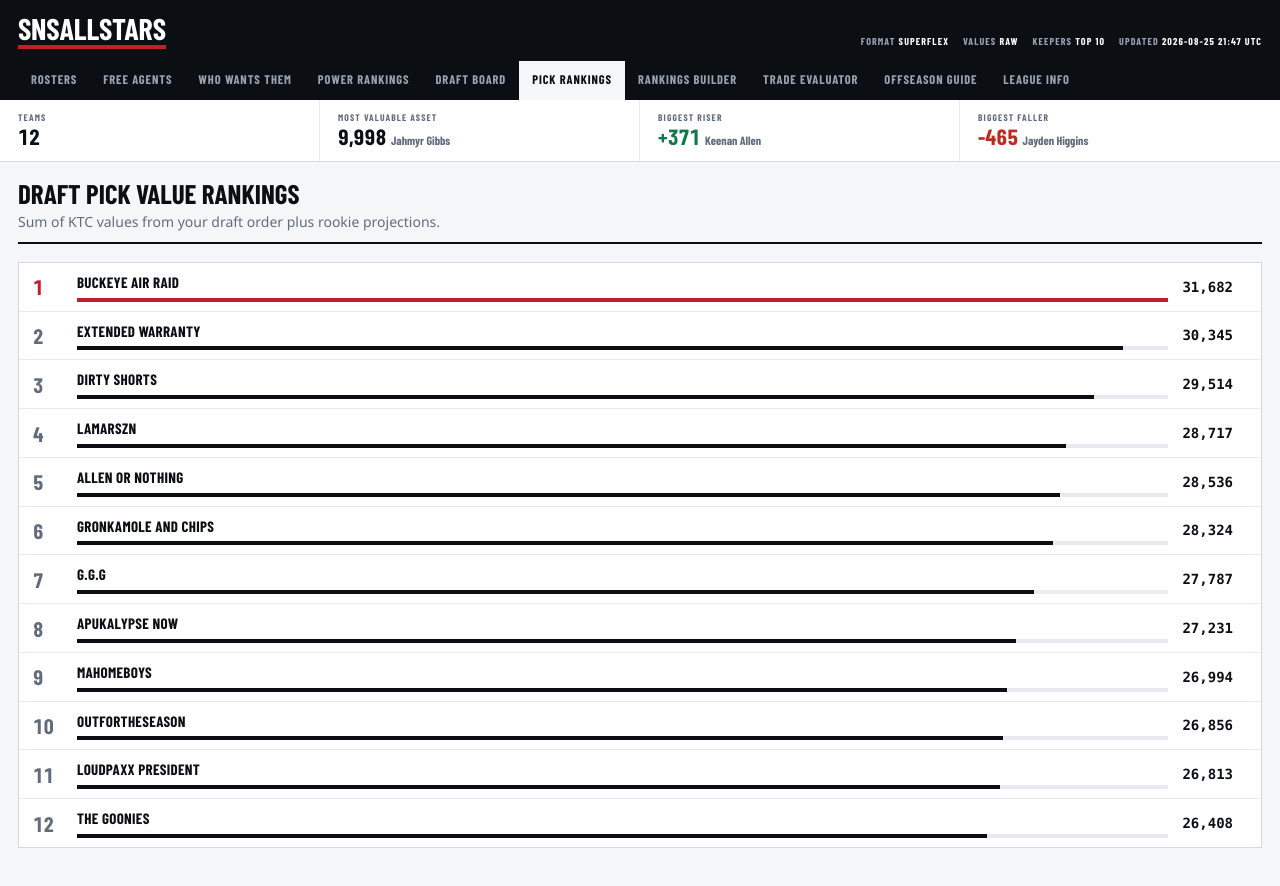
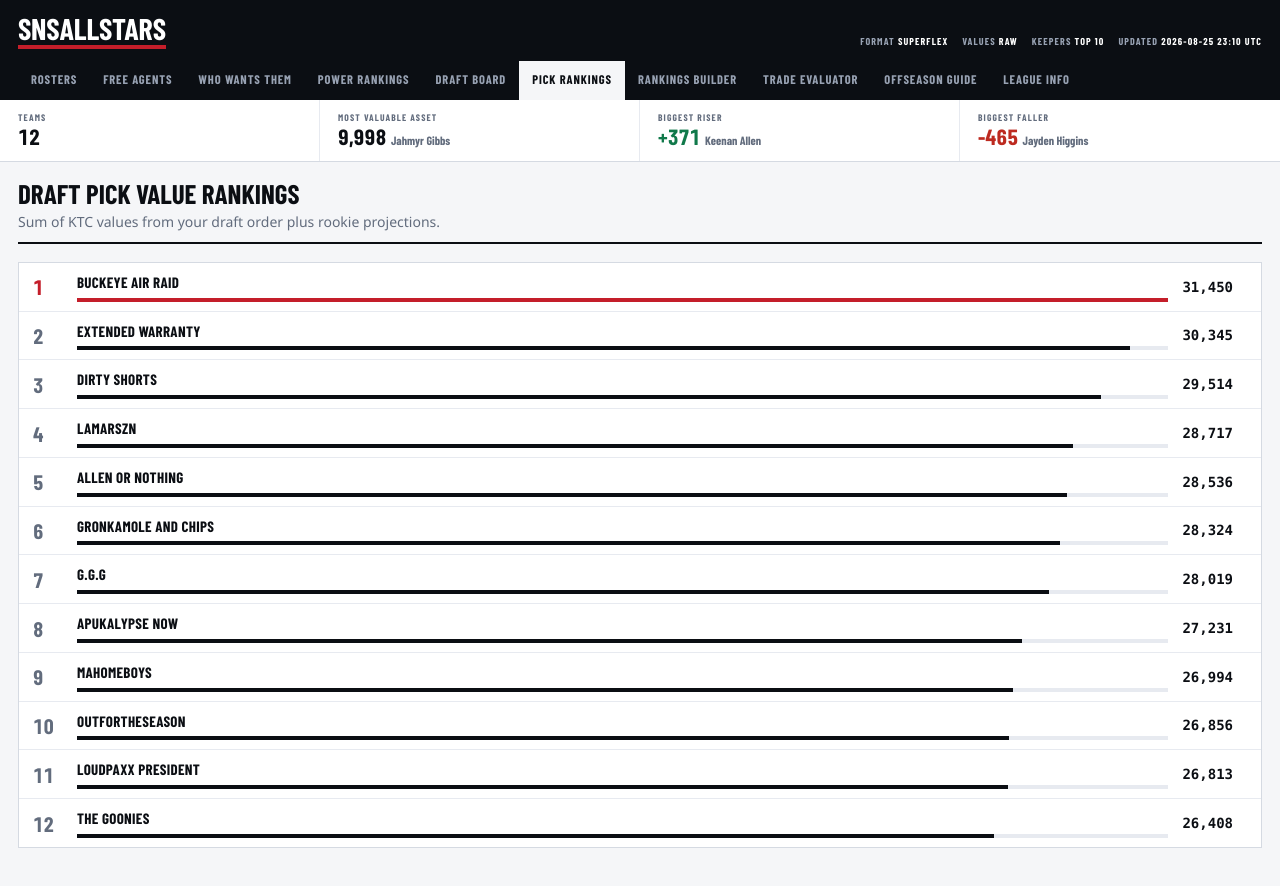
Before and after one commit to elfbarenjoyer/dynastySNS, a plain HTML site: page draft-pick-rankings.html in a window 1280 px wide. Drawn offline with Linux system fonts and the light colour scheme.

Commit message:
Publish SnS trade: pick 43 for pick 61
Buckeye Air Raid sends pick 43 to G.G.G for pick 61, which returns both
picks to the teams that started with them. Across all three trades these
two have made, nothing has moved on net.

First publish under .gitattributes: style.css arrived CRLF from the source
tree and normalised away to nothing, so this is 26 lines of real change
rather than 3,000 lines of line endings.

Co-Authored-By: Claude Opus 5 <noreply@anthropic.com>

```diff
--- a/draft-pick-rankings.html
+++ b/draft-pick-rankings.html
@@ -32,7 +32,7 @@
           <span class="meta-tags"><span class="badge-meta"><span class="k">Format</span> <b>Superflex</b></span>
             <span class="badge-meta"><span class="k">Values</span> <b>Raw</b></span>
             <span class="badge-meta"><span class="k">Keepers</span> <b>Top 10</b></span>
-            <span class="badge-meta"><span class="k">Updated</span> <b>2026-08-25 21:47 UTC</b></span>
+            <span class="badge-meta"><span class="k">Updated</span> <b>2026-08-25 23:10 UTC</b></span>
           </span>
         </p>
       </div>
@@ -204,7 +204,7 @@
             ></div>
           </div>
         </div>
-        <p class="power-score">31,682</p>
+        <p class="power-score">31,450</p>
       </article>
 
       <article class="power-card">
@@ -214,7 +214,7 @@
           <div class="power-bar">
             <div
               class="power-bar-fill"
-              style="width: 95.8%;"
+              style="width: 96.5%;"
             ></div>
           </div>
         </div>
@@ -228,7 +228,7 @@
           <div class="power-bar">
             <div
               class="power-bar-fill"
-              style="width: 93.2%;"
+              style="width: 93.8%;"
             ></div>
           </div>
         </div>
@@ -242,7 +242,7 @@
           <div class="power-bar">
             <div
               class="power-bar-fill"
-              style="width: 90.6%;"
+              style="width: 91.3%;"
             ></div>
           </div>
         </div>
@@ -256,7 +256,7 @@
           <div class="power-bar">
             <div
               class="power-bar-fill"
-              style="width: 90.1%;"
+              style="width: 90.7%;"
             ></div>
           </div>
         </div>
@@ -270,7 +270,7 @@
           <div class="power-bar">
             <div
               class="power-bar-fill"
-              style="width: 89.4%;"
+              style="width: 90.1%;"
             ></div>
           </div>
         </div>
@@ -284,11 +284,11 @@
           <div class="power-bar">
             <div
               class="power-bar-fill"
-              style="width: 87.7%;"
+              style="width: 89.1%;"
             ></div>
           </div>
         </div>
-        <p class="power-score">27,787</p>
+        <p class="power-score">28,019</p>
       </article>
 
       <article class="power-card">
@@ -298,7 +298,7 @@
           <div class="power-bar">
             <div
               class="power-bar-fill"
-              style="width: 86.0%;"
+              style="width: 86.6%;"
             ></div>
           </div>
         </div>
@@ -312,7 +312,7 @@
           <div class="power-bar">
             <div
               class="power-bar-fill"
-              style="width: 85.2%;"
+              style="width: 85.8%;"
             ></div>
           </div>
         </div>
@@ -326,7 +326,7 @@
           <div class="power-bar">
             <div
               class="power-bar-fill"
-              style="width: 84.8%;"
+              style="width: 85.4%;"
             ></div>
           </div>
         </div>
@@ -340,7 +340,7 @@
           <div class="power-bar">
             <div
               class="power-bar-fill"
-              style="width: 84.6%;"
+              style="width: 85.3%;"
             ></div>
           </div>
         </div>
@@ -354,7 +354,7 @@
           <div class="power-bar">
             <div
               class="power-bar-fill"
-              style="width: 83.4%;"
+              style="width: 84.0%;"
             ></div>
           </div>
         </div>
```
Also changed, not shown: draft-board.html (+3 -3 lines), free-agent-interest.html (+1 -1 lines), free-agents.html (+1 -1 lines), index.html (+1 -1 lines), league-info.html (+1 -1 lines), offseason-guide.html (+1 -1 lines), power-rankings.html (+1 -1 lines), rankings-builder.html (+1 -1 lines), trade-evaluator.html (+2 -2 lines).
